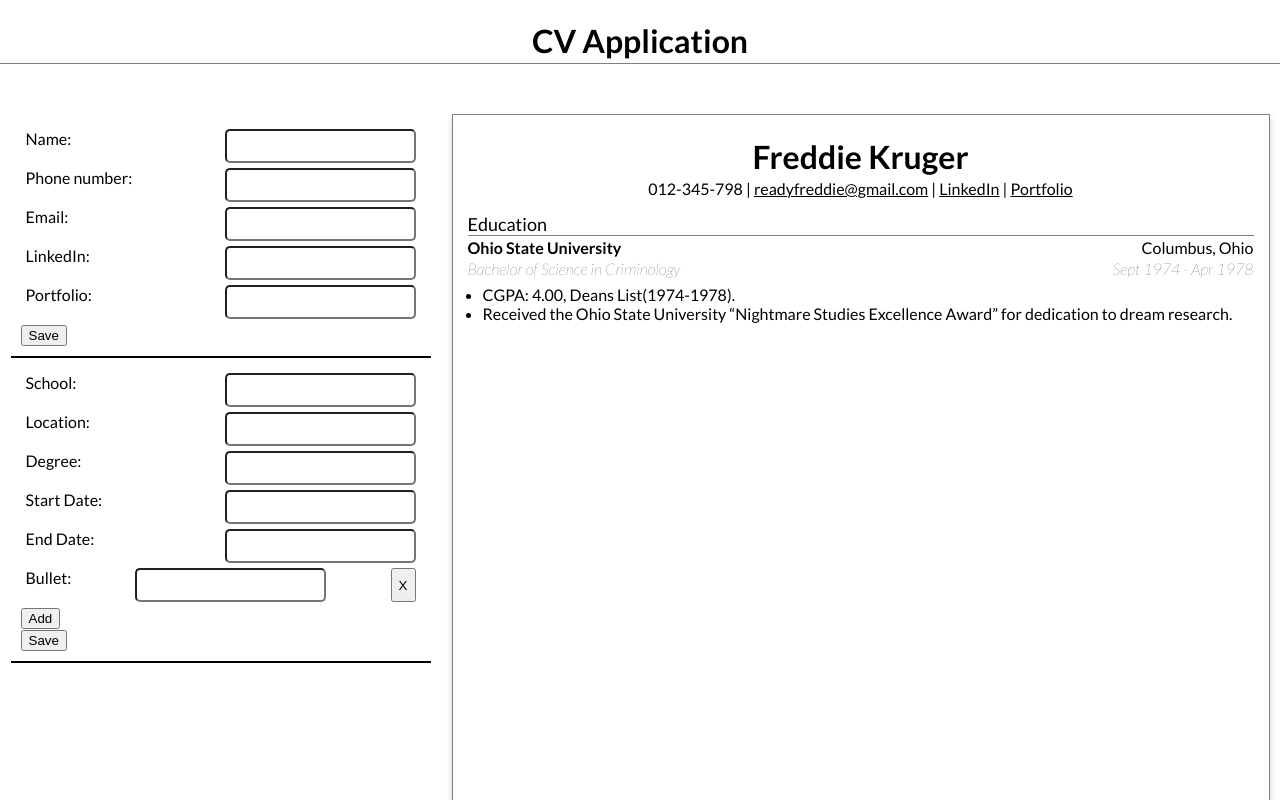
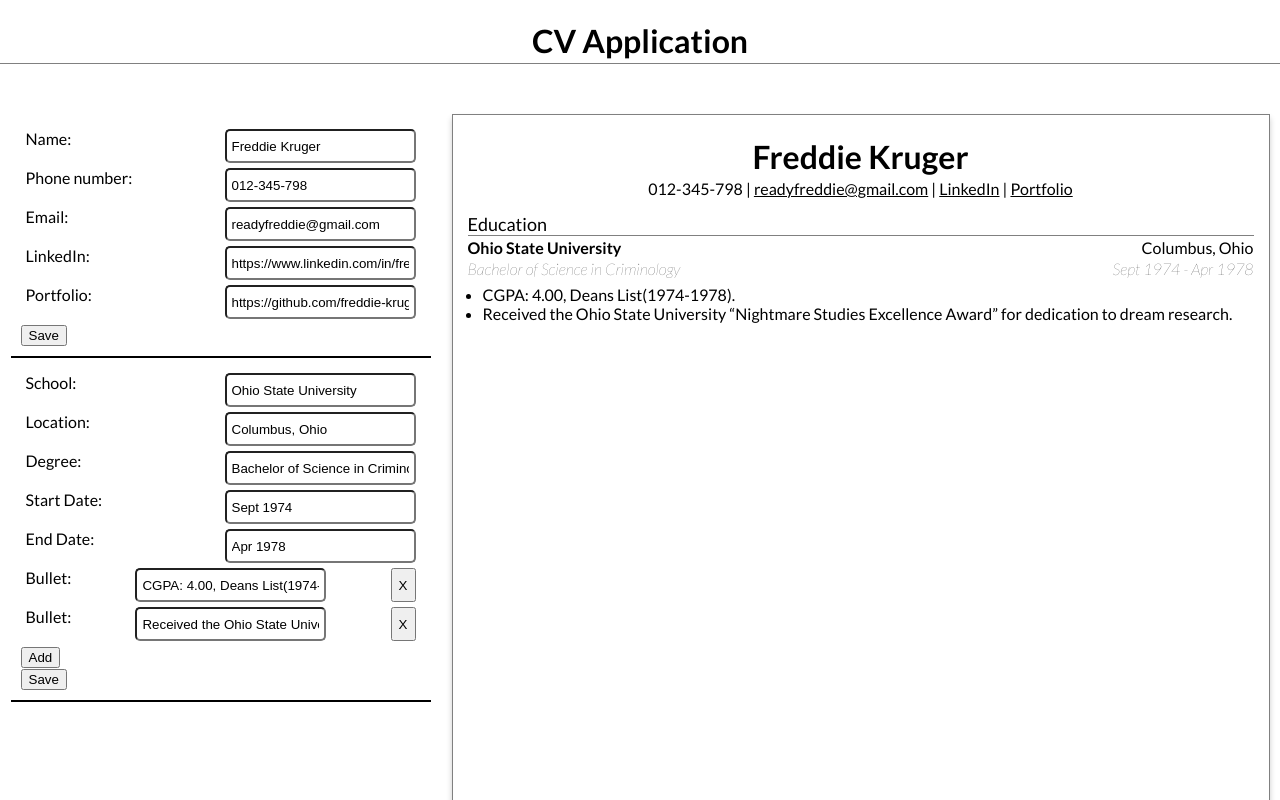
Before and after one commit to AbdirahmanFree/CV-Application, a React (Vite) app: page / in a window 1280 px wide. Shown: the top 800 px of the page. Built offline with nearby package versions, Linux system fonts and the light colour scheme.

Commit message:
added default values to inputs

```diff
--- a/src/components/BuilderSection.jsx
+++ b/src/components/BuilderSection.jsx
@@ -2,7 +2,7 @@ import { useState } from "react"
 import "../styles/BuilderSection.css"
 
 function BuilderSection({ section, sectionData, setCvData}){
-    const [bullets, setBullets] = useState([{'id': crypto.randomUUID(), 'text': ''}])
+    const [bullets, setBullets] = useState(sectionData.bullets)
     const [sections, setSections] = useState([''])
     if(section ==="personal"){
         function handleSubmit(e){
@@ -32,24 +32,24 @@ function BuilderSection({ section, sectionData, setCvData}){
         <form className="section" onSubmit={handleSubmit}>
             <div className="field">
                 <label htmlFor="name">Name:</label>
-                <input type="text" id="name" name="name"/>
+                <input type="text" id="name" name="name" value={sectionData.name}/>
             </div>
 
             <div className="field">
                 <label htmlFor="number">Phone number: </label>
-                <input type="text" id="number" name="number" />
+                <input type="text" id="number" name="number" value={sectionData.number} />
             </div>
             <div className="field">
                 <label htmlFor="email">Email: </label>
-                <input type="email" id="email" name="email" />
+                <input type="email" id="email" name="email" value={sectionData.email} />
             </div>
             <div className="field">
                 <label htmlFor="linkedin">LinkedIn: </label>
-                <input type="text" id="linkedin" name="linkedin" />
+                <input type="text" id="linkedin" name="linkedin" value={sectionData.linkedIn} />
             </div>
             <div className="field">
                 <label htmlFor="portfolio">Portfolio: </label>
-                <input type="text" id="portfolio" name="portfolio"/>
+                <input type="text" id="portfolio" name="portfolio" value={sectionData.portfolio}/>
             </div>
             <button type="submit">Save</button>
         </form>
@@ -102,24 +102,24 @@ function BuilderSection({ section, sectionData, setCvData}){
         <form className="section" onSubmit={handleSubmit}>
             <div className="field">
                 <label htmlFor="school">School: </label>
-                <input type="text" id="school" name="school"/>
+                <input type="text" id="school" name="school" value={sectionData.school}/>
             </div>
 
             <div className="field">
                 <label htmlFor="location">Location: </label>
-                <input type="text" id="location" name="location"/>
+                <input type="text" id="location" name="location" value={sectionData.location}/>
             </div>
             <div className="field">
                 <label htmlFor="degree">Degree: </label>
-                <input type="text" id="degree" name="degree"/>
+                <input type="text" id="degree" name="degree" value={sectionData.degree}/>
             </div>
             <div className="field">
                 <label htmlFor="start">Start Date: </label>
-                <input type="text" id="start" name="start"/>
+                <input type="text" id="start" name="start" value={sectionData.start}/>
             </div>
             <div className="field">
                 <label htmlFor="end">End Date: </label>
-                <input type="text" id="end" name="end"/>
+                <input type="text" id="end" name="end" value={sectionData.end}/>
             </div>
 
             <div className="bullets">
```
